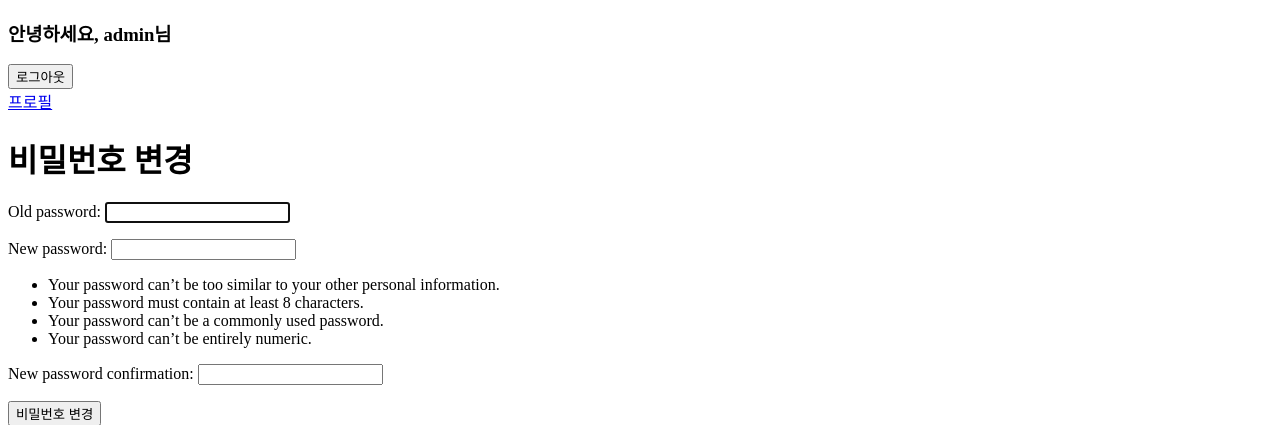
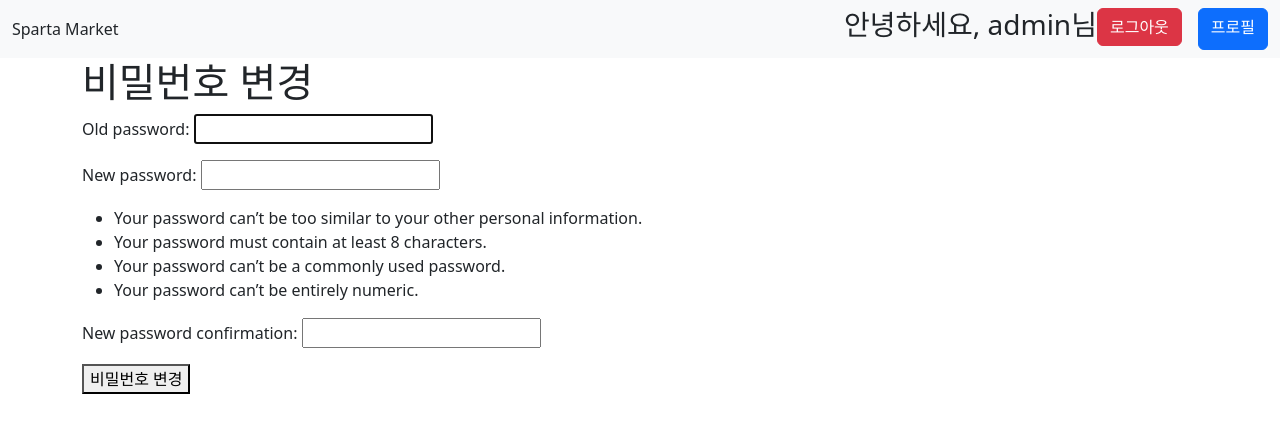
Before and after one commit to feliciathebeen/dango, a Django app: page /accounts/password/ in a window 1280 px wide. Shown: the top 425 px of the page. Run offline with Django 4.2, Linux system fonts and the light colour scheme; a user stored in the database is signed in.

Commit message:
cdn in base

```diff
--- a/sparta_market/templates/base.html
+++ b/sparta_market/templates/base.html
@@ -4,27 +4,40 @@
     <meta charset="UTF-8">
     <meta name="viewport" content="width=device-width, initial-scale=1.0">
     <title>Document</title>
+
+    <!-- 부트스트랩 CSS CDN -->
+    <link href="https://cdn.jsdelivr.net/npm/bootstrap@5.3.3/dist/css/bootstrap.min.css" rel="stylesheet" integrity="sha384-QWTKZyjpPEjISv5WaRU9OFeRpok6YctnYmDr5pNlyT2bRjXh0JMhjY6hW+ALEwIH" crossorigin="anonymous">
+
 </head>
 <body>
-
-    <div class="navbar">
+    <nav class="navbar navbar-expand-lg bg-body-tertiary">
+        <div class="container-fluid d-flex">
+            <div class="d-flex justify-content-start">
+                Sparta Market
+            </div>
+            <div class="d-flex justify-content-end ms-auto">
                 {% if request.user.is_authenticated %}
                     <h3>안녕하세요, {{ user }}님</h3>
-            <form action="{% url 'accounts:logout' %}" method="POST">
+                    <form action="{% url 'accounts:logout' %}" method="POST" class="me-3">
                         {% csrf_token %}
-                <input type="submit" value="로그아웃">
+                        <input type="submit" value="로그아웃" class="btn btn-danger">
                     </form>
-            <a href="{% url 'accounts:profile' %}">프로필</a>
+                    <a href="{% url 'accounts:profile' %}" class="btn btn-primary">프로필</a>
                 {% else %}
-            <a href="{% url 'accounts:login'%}">로그인</a>
-            <a href="{% url 'accounts:signup' %}">회원가입</a>
+                    <a href="{% url 'accounts:login'%}" class="btn btn-primary me-3">로그인</a>
+                    <a href="{% url 'accounts:signup' %}" class="btn btn-success">회원가입</a>
                 {% endif %}
             </div>
+        </div>
+    </nav>
 
     <div class="container">
         {% block content %}
         {% endblock content %}
     </div>
 
+    <!-- 부트스트랩 JS CDN -->
+    <script src="https://cdn.jsdelivr.net/npm/bootstrap@5.3.3/dist/js/bootstrap.bundle.min.js" integrity="sha384-YvpcrYf0tY3lHB60NNkmXc5s9fDVZLESaAA55NDzOxhy9GkcIdslK1eN7N6jIeHz" crossorigin="anonymous"></script>
+
 </body>
 </html>
```
Also changed, not shown: sparta_market/db.sqlite3. Lines whose indentation alone changed are shown as unchanged.
